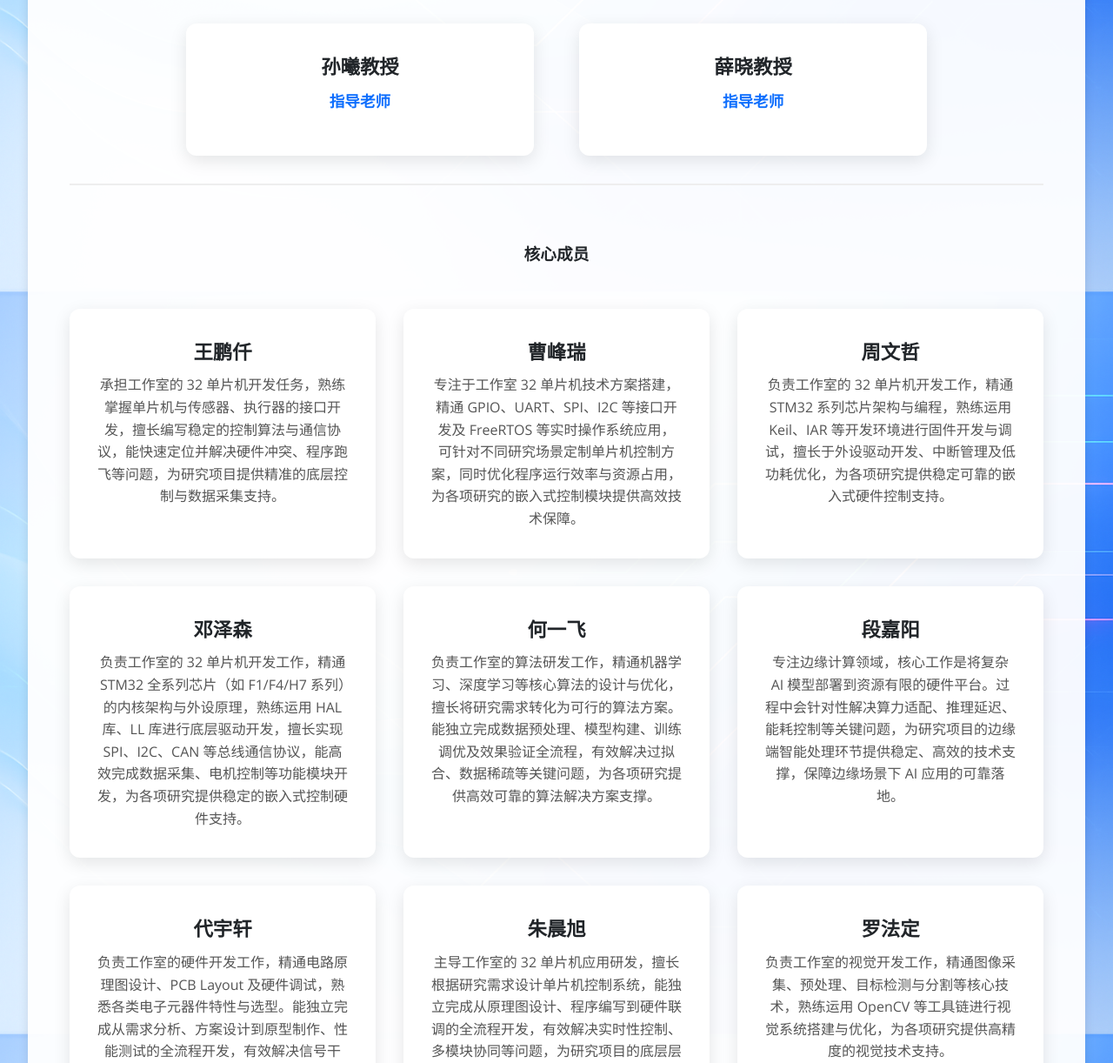
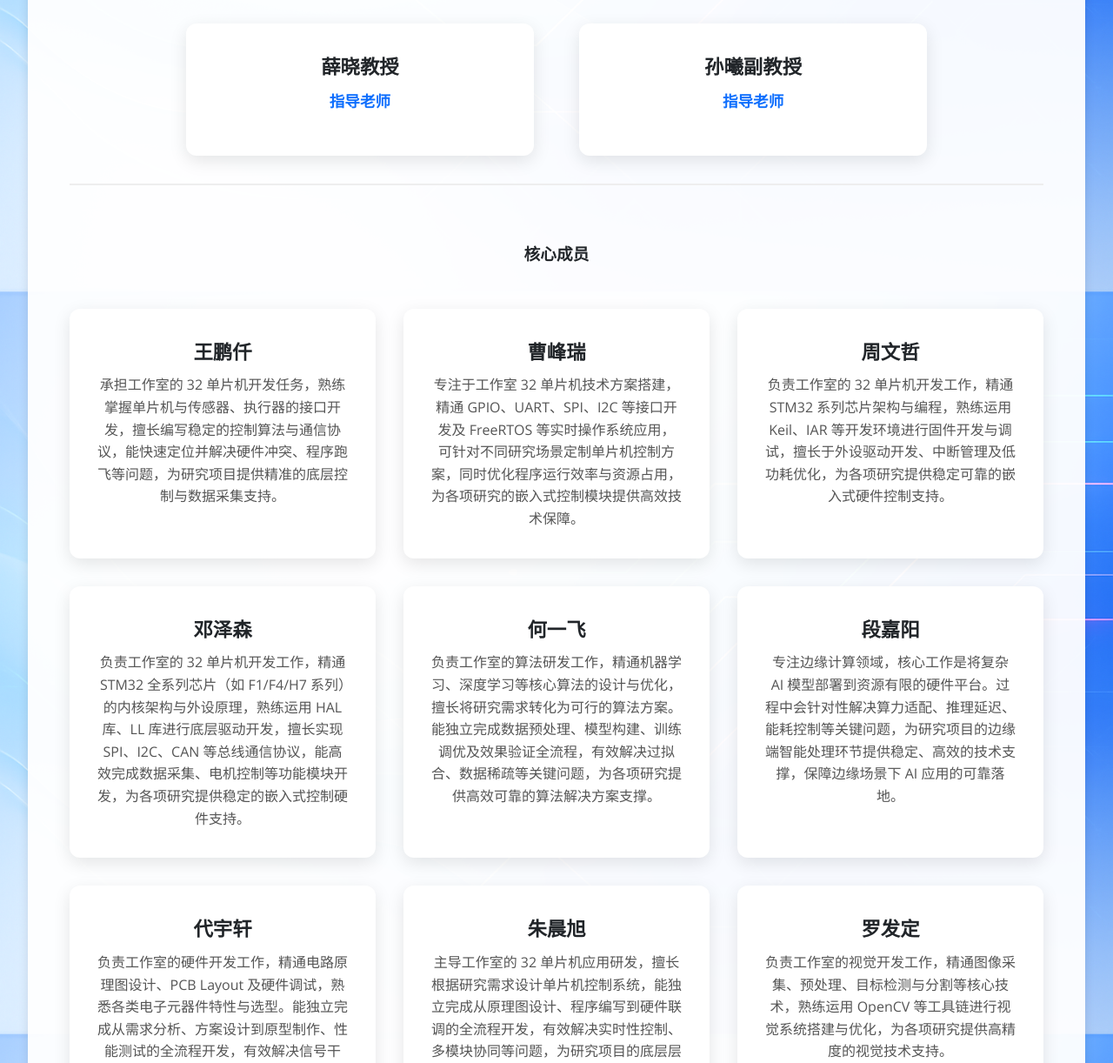
Before and after one commit to wsmcfr/fnsys, a plain HTML site: page team.html in a window 1280 px wide. Shown: the part 518-1740 px from the top of the page at 87% size. Drawn offline with nearby package versions, Linux system fonts and the light colour scheme.

Commit message:
描述修改内容，例如：更新团队成员信息

```diff
--- a/team.html
+++ b/team.html
@@ -36,11 +36,11 @@
                 <div class="advisors-container">
                     <h3 style="margin-bottom: 1.5rem;">指导老师</h3>
                     <div class="advisor-card team-member-card">
-                        <h3>孙曦教授</h3>
+                        <h3>薛晓教授</h3>
                         <p class="title">指导老师</p>
                     </div>
                     <div class="advisor-card team-member-card">
-                        <h3>薛晓教授</h3>
+                        <h3>孙曦副教授</h3>
                         <p class="title">指导老师</p>
                     </div>
                 </div>
@@ -81,7 +81,7 @@
                         <p>主导工作室的 32 单片机应用研发，擅长根据研究需求设计单片机控制系统，能独立完成从原理图设计、程序编写到硬件联调的全流程开发，有效解决实时性控制、多模块协同等问题，为研究项目的底层层控制环节提供核心技术支撑。</p>
                     </div>
                     <div class="team-member-card">
-                        <h3>罗法定</h3>
+                        <h3>罗发定</h3>
                         <p>负责工作室的视觉开发工作，精通图像采集、预处理、目标检测与分割等核心技术，熟练运用 OpenCV 等工具链进行视觉系统搭建与优化，为各项研究提供高精度的视觉技术支持。</p>
                     </div>
                     <div class="team-member-card">
```
